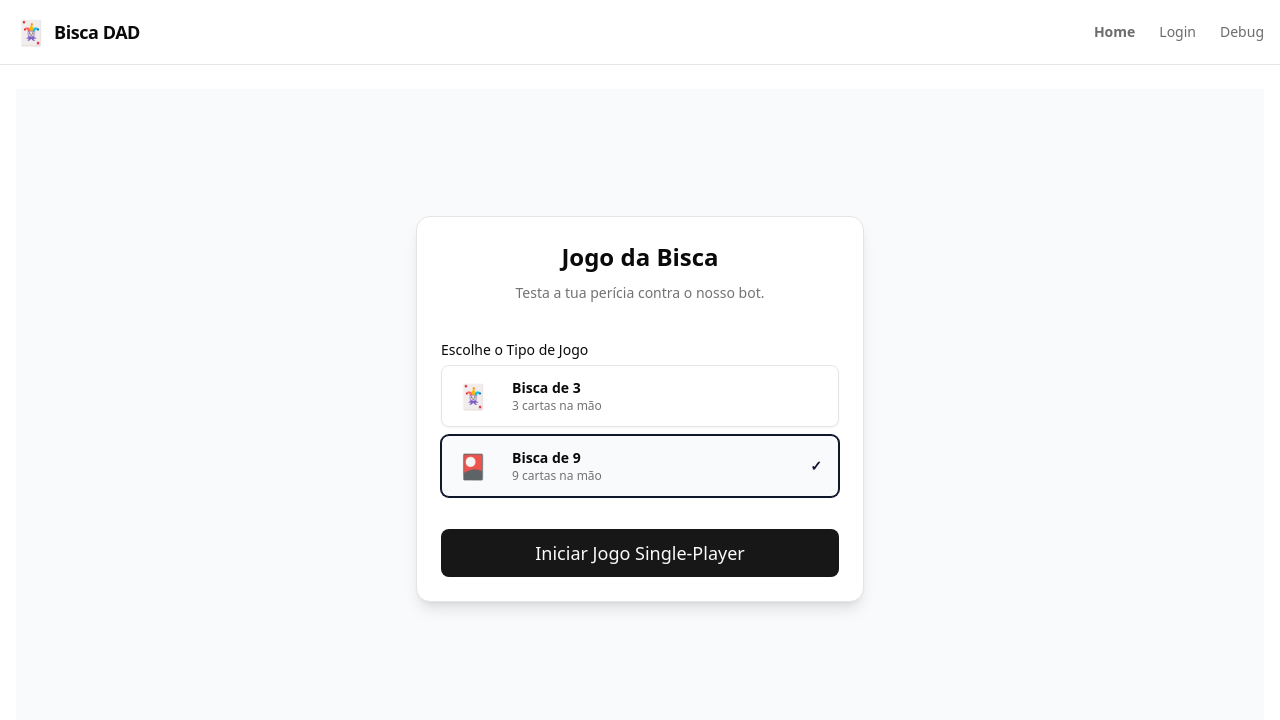
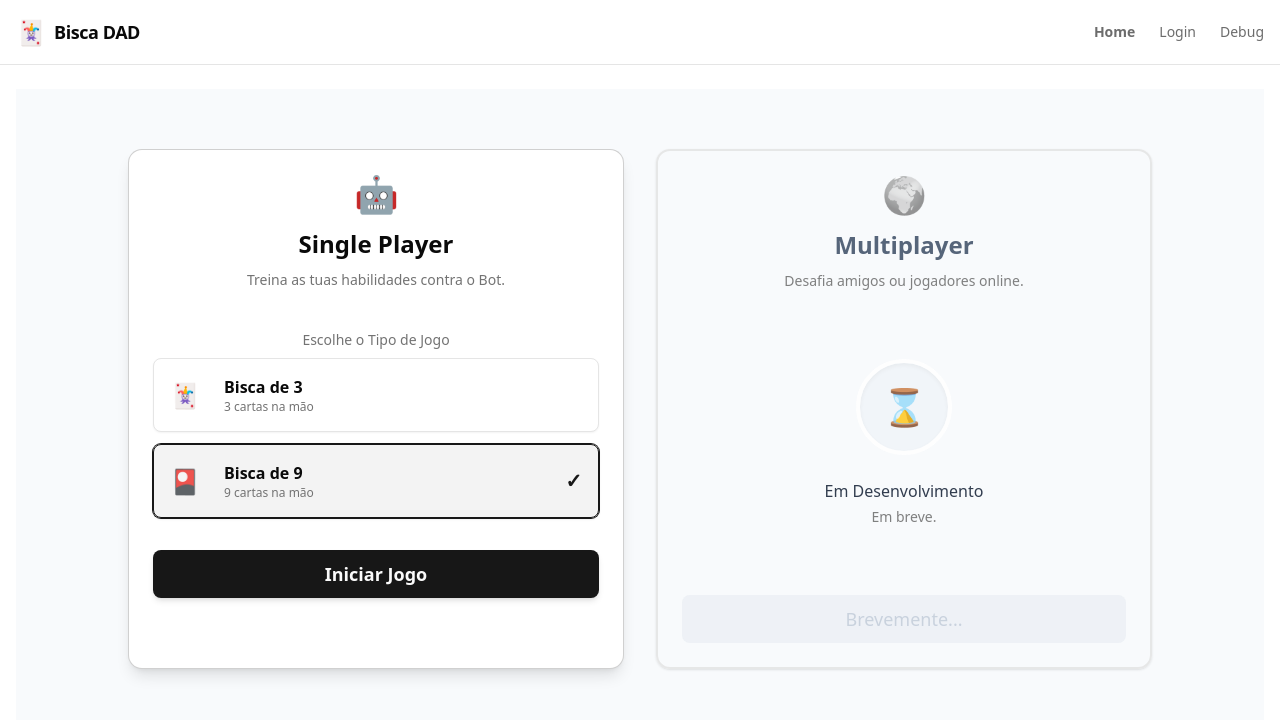
Before and after one commit to antoniorfigueiras/dad-bisca-project, a Vue app in the folder frontend/: page / in a window 1280 px wide. Shown: the top 720 px of the page. Built offline with nearby package versions, Linux system fonts and the light colour scheme; no server answers.

Commit message:
Homepage UI Improvement

```diff
--- a/frontend/src/pages/home/HomePage.vue
+++ b/frontend/src/pages/home/HomePage.vue
@@ -1,38 +1,45 @@
 <template>
   <div class="flex min-h-[80vh] items-center justify-center bg-slate-50 p-4">
-    <Card class="w-full max-w-md shadow-lg">
+
+    <div class="grid gap-8 md:grid-cols-2 w-full max-w-5xl">
+
+      <Card class="w-full shadow-lg hover:shadow-xl transition-shadow border-primary/20">
         <CardHeader class="space-y-1">
-        <CardTitle class="text-2xl font-bold text-center">Jogo da Bisca</CardTitle>
+          <div class="flex justify-center mb-2 text-4xl">🤖</div>
+          <CardTitle class="text-2xl font-bold text-center">Single Player</CardTitle>
           <CardDescription class="text-center">
-          Testa a tua perícia contra o nosso bot.
+            Treina as tuas habilidades contra o Bot.
           </CardDescription>
         </CardHeader>
 
         <CardContent class="grid gap-4 pt-4">
           <div class="grid gap-2">
-          <label class="text-sm font-medium leading-none peer-disabled:cursor-not-allowed peer-disabled:opacity-70">
+            <label class="text-sm font-medium text-muted-foreground text-center">
               Escolhe o Tipo de Jogo
             </label>
 
-          <div class="grid gap-2">
+            <div class="grid gap-3">
               <Button
                 v-for="variant in gameStore.variants"
                 :key="variant.value"
                 @click="gameStore.selectedVariant = variant.value"
                 variant="outline"
-              class="h-auto justify-start px-4 py-3"
-              :class="{ 'border-slate-900 bg-slate-50 ring-1 ring-slate-900': gameStore.selectedVariant === variant.value }"
+                class="h-auto justify-start px-4 py-4 transition-all"
+                :class="{
+                  'border-primary bg-primary/5 ring-1 ring-primary shadow-sm': gameStore.selectedVariant === variant.value,
+                  'hover:bg-slate-50': gameStore.selectedVariant !== variant.value
+                }"
               >
                 <span class="mr-4 text-2xl">
                   {{ variant.value === '3' ? '🃏' : '🎴' }}
                 </span>
                 <div class="flex flex-col items-start text-left">
-                <span class="font-semibold">{{ variant.label }}</span>
+                  <span class="font-bold text-base">{{ variant.label }}</span>
                   <span class="text-xs text-muted-foreground font-normal">
                     {{ variant.description }}
                   </span>
                 </div>
-              <div v-if="gameStore.selectedVariant === variant.value" class="ml-auto text-slate-900 font-bold">
+                <div v-if="gameStore.selectedVariant === variant.value" class="ml-auto text-primary font-bold text-xl">
                   ✓
                 </div>
               </Button>
@@ -40,12 +47,43 @@
           </div>
         </CardContent>
 
-      <CardFooter>
-        <Button class="w-full text-lg h-12 mt-2" @click="startGame">
-          Iniciar Jogo Single-Player
+        <CardFooter class="pt-2">
+          <Button class="w-full text-lg h-12 font-bold shadow-md" @click="startGame">
+            Iniciar Jogo
           </Button>
         </CardFooter>
       </Card>
+
+      <Card class="w-full shadow-sm border-2 bg-slate-50/50 opacity-90">
+        <CardHeader class="space-y-1">
+          <div class="flex justify-center mb-2 text-4xl grayscale opacity-70">🌍</div>
+          <CardTitle class="text-2xl font-bold text-center text-slate-600">Multiplayer</CardTitle>
+          <CardDescription class="text-center">
+            Desafia amigos ou jogadores online.
+          </CardDescription>
+        </CardHeader>
+
+        <CardContent class="flex flex-col items-center justify-center h-64 gap-6">
+           <div class="relative flex items-center justify-center h-24 w-24 rounded-full bg-slate-100 border-4 border-white shadow-inner">
+             <span class="text-4xl">⌛</span>
+           </div>
+
+           <div class="text-center space-y-1">
+             <p class="font-medium text-slate-800">Em Desenvolvimento</p>
+             <p class="text-sm text-muted-foreground max-w-[200px]">
+               Em breve.
+             </p>
+           </div>
+        </CardContent>
+
+        <CardFooter>
+          <Button disabled class="w-full text-lg h-12 bg-slate-200 text-slate-400 cursor-not-allowed hover:bg-slate-200">
+            Brevemente...
+          </Button>
+        </CardFooter>
+      </Card>
+
+    </div>
   </div>
 </template>
 
@@ -53,7 +91,7 @@
 import { useRouter } from 'vue-router'
 import { useGameStore } from '@/stores/game'
 
-// Importar os componentes do Shadcn (verifica se os caminhos existem)
+// Importar componentes do Shadcn
 import { Button } from '@/components/ui/button'
 import {
   Card,
@@ -68,10 +106,7 @@ const router = useRouter()
 const gameStore = useGameStore()
 
 const startGame = () => {
-  // 1. Força o início de um novo jogo com a variante selecionada (3 ou 9)
   gameStore.setupGame()
-
-  // 2. Navega para a mesa de jogo
   router.push('/game/singleplayer')
 }
 </script>
```
Lines whose indentation alone changed are shown as unchanged.
